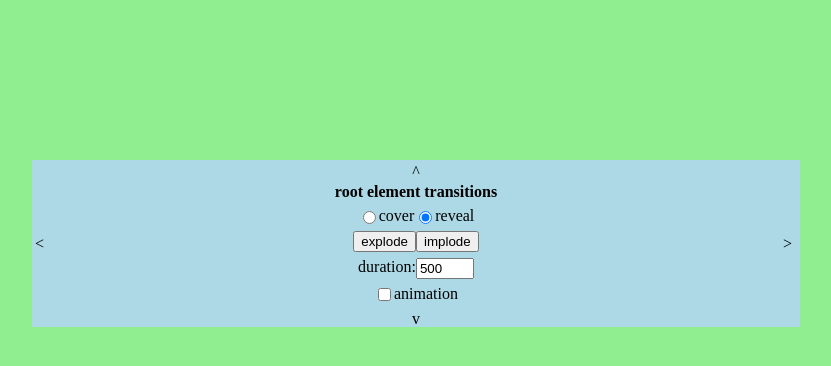
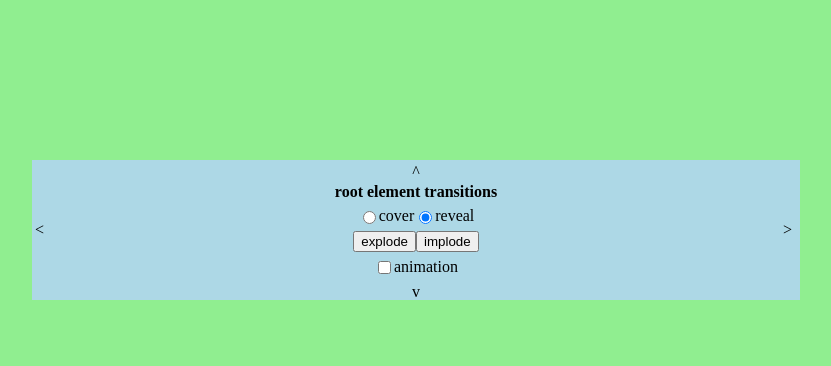
Before and after one commit to WICG/view-transitions, a plain HTML site: page sample-code/root_effects_spa.html in a window 1280 px wide. Shown: the whole page, without its empty margins (224-1055 px from the left). Drawn offline with Linux system fonts and the light colour scheme.

Commit message:
Removed references to duration

```diff
--- a/sample-code/root_effects_spa.html
+++ b/sample-code/root_effects_spa.html
@@ -126,10 +126,6 @@ input[type="number"] {
         <input id=implode type=button value=implode></input>
       </div>
       <div class=center>
-        <label for="duration">duration:</label>
-        <input id=duration type=number value=500 min=0 max=500></input>
-      </div>
-      <div class=center>
         <input type=checkbox id=animation_input></input>
         <label for=animation_input>animation</input>
       </div>
@@ -181,7 +177,6 @@ function animate(type) {
   // implode
   document.documentTransition.prepare({
     rootTransition: type,
-    duration: duration.value
   }).then(() => {
     mutate();
     document.documentTransition.start();
```
Also changed, not shown: 1 other file.
